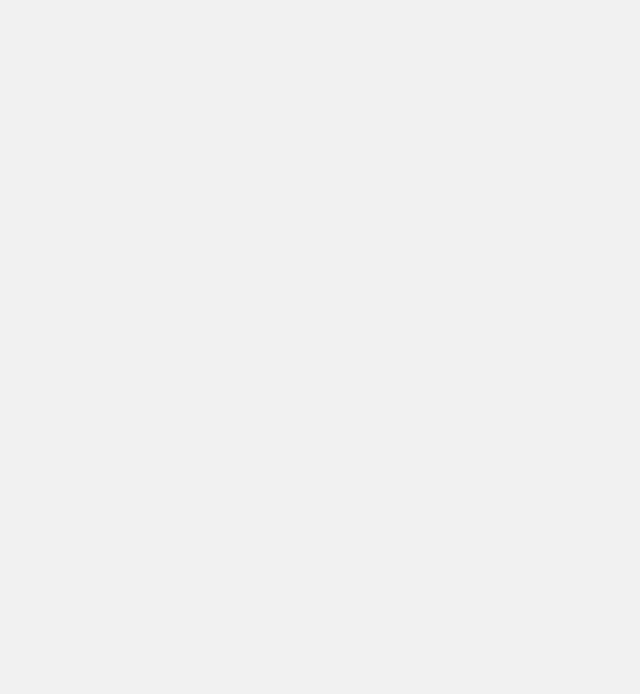
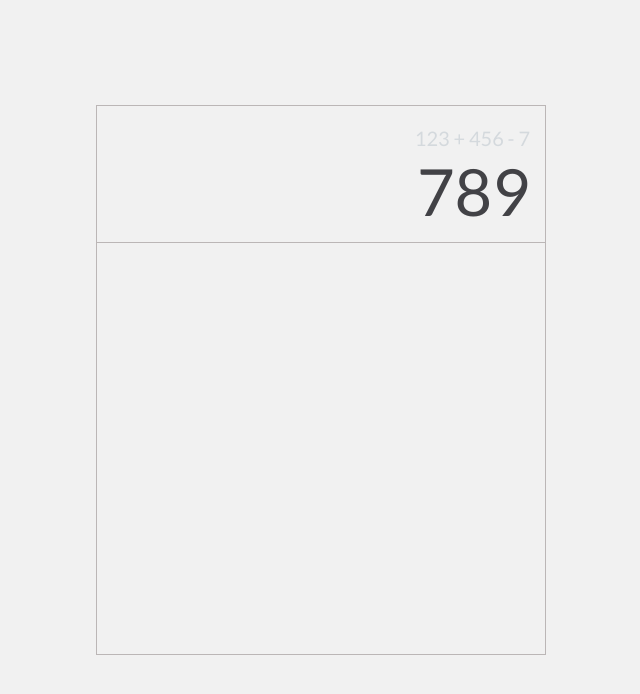
Before and after one commit to ruairidhflint/FCC-Calculator, a React (Create React App) app: page / in a window 1280 px wide. Shown: the top 694 px of the page, without its empty margins (319-959 px from the left). Built offline with nearby package versions, Linux system fonts and the light colour scheme.

Commit message:
Add and style display component

```diff
--- a/public/index.html
+++ b/public/index.html
@@ -3,6 +3,7 @@
   <head>
     <meta charset="utf-8" />
     <link rel="icon" type="icon/png" href="%PUBLIC_URL%/favicon.png" />
+    <link href="https://fonts.googleapis.com/css?family=Lato&display=swap" rel="stylesheet">
     <meta name="viewport" content="width=device-width, initial-scale=1" />
     <meta name="theme-color" content="#000000" />
     <meta
--- a/src/App.js
+++ b/src/App.js
@@ -1,9 +1,12 @@
 import React from 'react';
 import './App.scss';
+
+import CalcContainer from './Components/CalcContainer'
 
 function App() {
   return (
     <div className="App">
+      <CalcContainer />
     </div>
   );
 }
--- a/src/App.scss
+++ b/src/App.scss
@@ -1,2 +1,4 @@
 @import './Styles/colors';
 @import './Styles/reset';
+@import './Styles/container';
+@import './Styles/display';
--- /dev/null
+++ b/src/Components/CalcContainer.js
@@ -0,0 +1,13 @@
+import React from 'react';
+
+import Display from './Display';
+
+function CalcContainer() {
+    return (
+    <div className="container">
+        <Display />
+    </div>
+    )
+}
+
+export default CalcContainer;
--- /dev/null
+++ b/src/Components/Display.js
@@ -0,0 +1,17 @@
+import React from 'react';
+
+function Display(props) {
+    return (
+        <div className="display">
+            <p>{props.currentSum}</p>
+            <h2>{props.currentEntry}</h2>
+        </div>
+    )
+}
+
+Display.defaultProps = {
+    currentSum: '123 + 456 - 7',
+    currentEntry: '789'
+}
+
+export default Display;
--- /dev/null
+++ b/src/Styles/_container.scss
@@ -0,0 +1,14 @@
+.App {
+  width: 100%;
+  height: 95vh;
+  display: flex;
+  justify-content: center;
+  align-items: center;
+}
+
+.container {
+  width: 450px;
+  height: 550px;
+  border: 1px solid $gray;
+  box-sizing: border-box;
+}
--- /dev/null
+++ b/src/Styles/_display.scss
@@ -0,0 +1,27 @@
+.display {
+  width: 100%;
+  height: 25%;
+  border-bottom: 1px solid $gray;
+  padding: 1.5rem;
+  box-sizing: border-box;
+
+  h2 {
+    color: $darkGray;
+    width: 100%;
+    height: 67%;
+    font-size: 6.5rem;
+    display: flex;
+    justify-content: flex-end;
+    align-items: center;
+  }
+
+  p {
+    color: $lightGray;
+    font-size: 2rem;
+    width: 100%;
+    height: 33%;
+    display: flex;
+    justify-content: flex-end;
+    align-items: center;
+  }
+}
--- a/src/Styles/_reset.scss
+++ b/src/Styles/_reset.scss
@@ -26,6 +26,7 @@ time, mark, audio, video {
 
 :root {
   font-size: 62.5%;
+  box-sizing: border-box;
 }
 /* HTML5 display-role reset for older browsers */
 article, aside, details, figcaption, figure,
@@ -36,6 +37,7 @@ body {
   line-height: 1;
   box-sizing: border-box;
   background-color: $white;
+  font-family: 'Lato', sans-serif;
 }
 ol, ul {
 	list-style: none;
```
